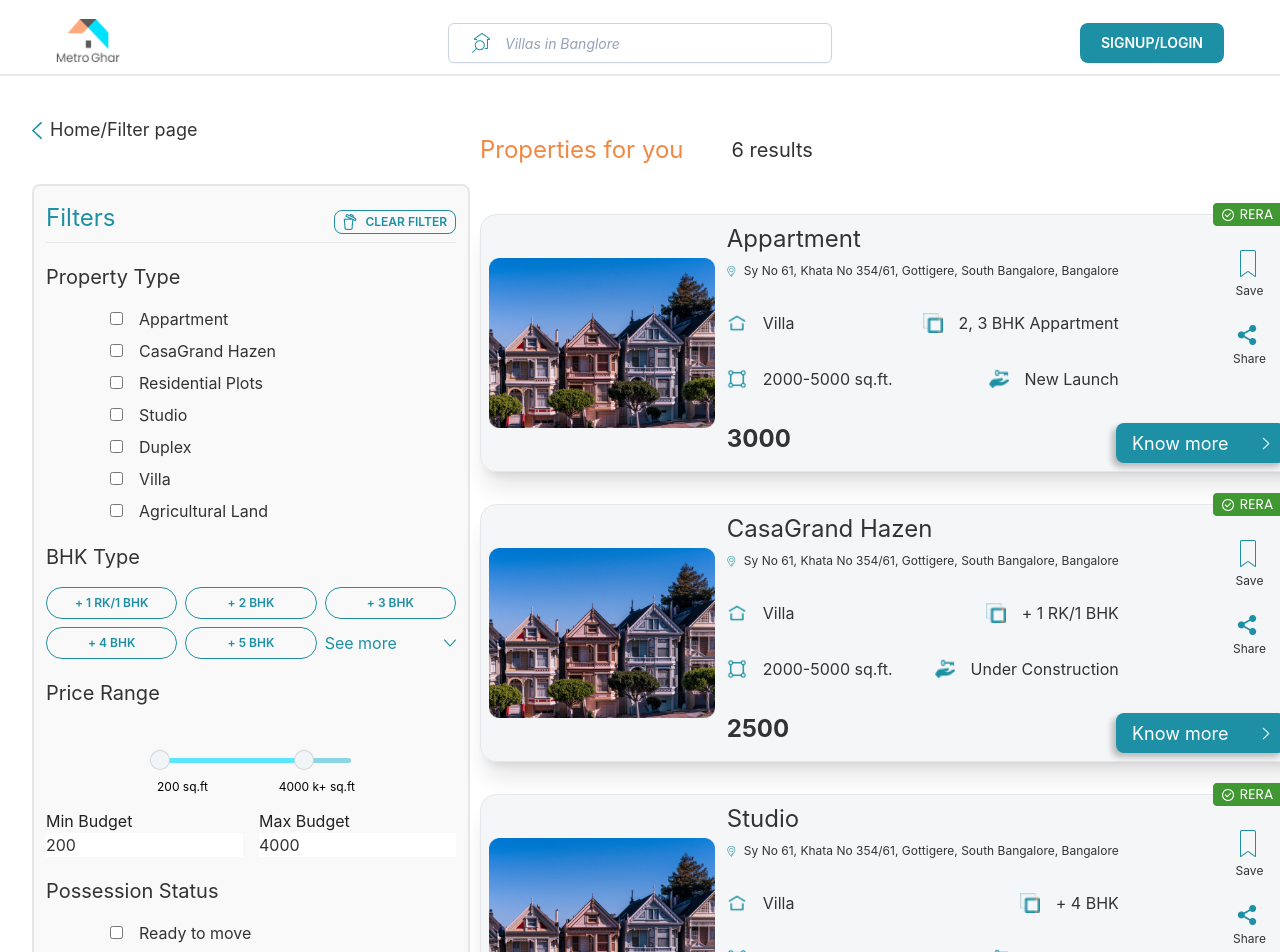
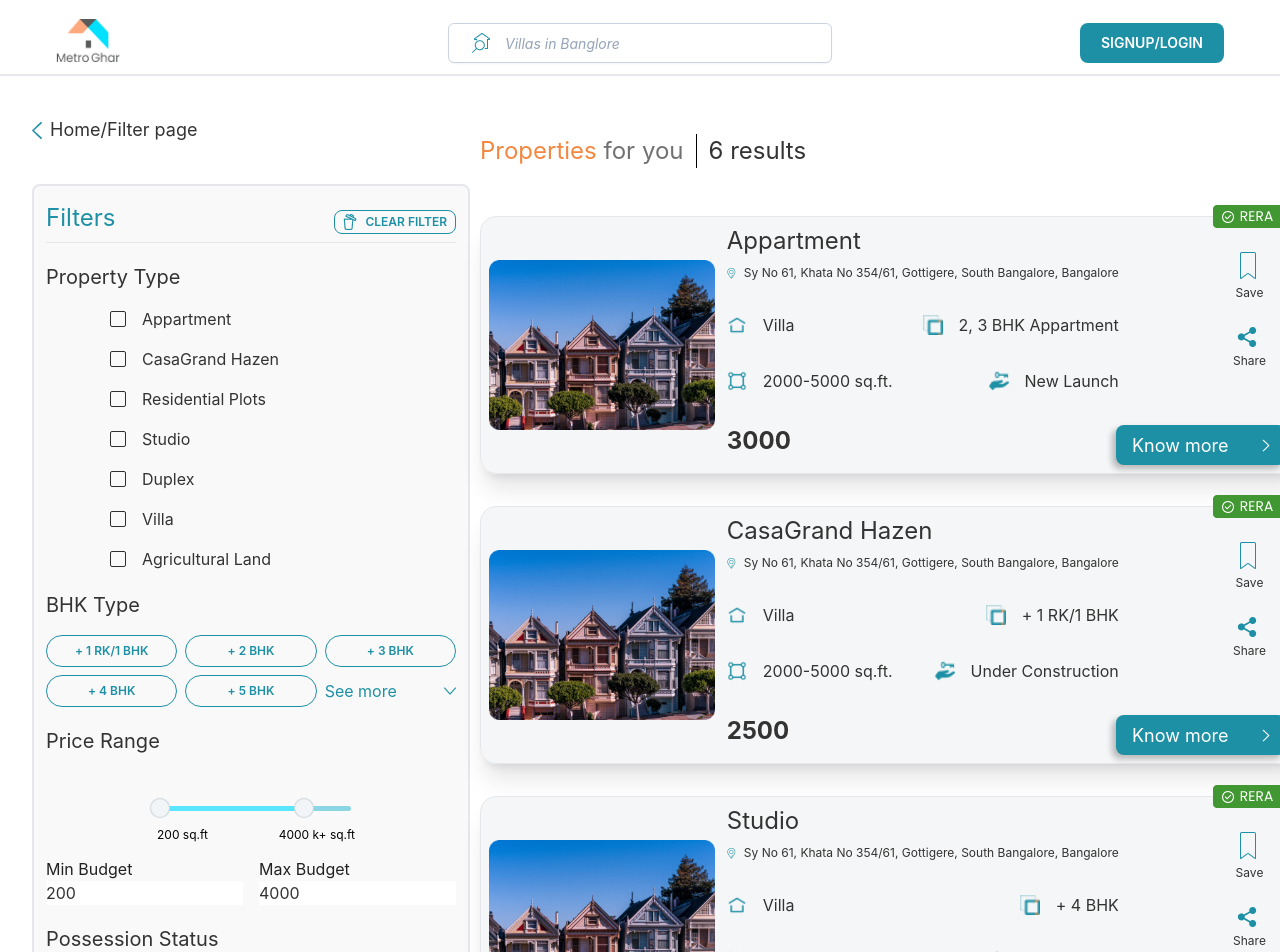
Before and after one commit to Raselshah/E-commerce-filter-system, a React (Create React App) app: page / in a window 1280 px wide. Shown: the top 952 px of the page. Built offline with nearby package versions, Linux system fonts and the light colour scheme.

Commit message:
filter modigy design

```diff
--- a/src/Components/FilterPage/FilterPage.js
+++ b/src/Components/FilterPage/FilterPage.js
@@ -54,39 +54,38 @@ const FilterPage = () => {
 
   const [possessionCheckBox, setPossessionCheckBox] = useState([
     {
-      id: 1,
+      _id: 8,
       search: "Ready to move",
       check: false,
     },
     {
-      id: 2,
+      _id: 9,
       search: "CasaGrand Hazen",
       check: false,
     },
     {
-      id: 3,
+      _id: 10,
       search: "New Launch",
       check: false,
     },
   ]);
 
   const handlePossessionCheckBox = (id) => {
-    setPossessionCheckBox((prev) => {
-      return prev.map((item) => {
-        if (item.id === id) {
-          return { ...item, check: !item.check };
-        } else if (id === 0) {
-          return item.check === false;
-        } else {
-          return { ...item };
-        }
-      });
-    });
+    const checkValue = possessionCheckBox;
+    const changedCheckValue = checkValue.map((item) =>
+      item.search.toLowerCase() === id.toLowerCase()
+        ? { ...item, check: !item.check }
+        : item
+    );
+    setPossessionCheckBox(changedCheckValue);
   };
   const handleCheckBox = (id) => {
+    console.log(id);
     const checkValue = checkBox;
     const changedCheckValue = checkValue.map((item) =>
-      item.id === id ? { ...item, check: !item.check } : item
+      item.search.toLowerCase() === id.toLowerCase()
+        ? { ...item, check: !item.check }
+        : item
     );
     setCheckBox(changedCheckValue);
   };
@@ -126,6 +125,9 @@ const FilterPage = () => {
     // bhkButton filtering data
     let updateData = data.filter((data) => data.square === value);
 
+    if (updateData.length === 0) {
+      setResultsFound(false);
+    }
     setData(updateData);
   };
 
@@ -154,6 +156,7 @@ const FilterPage = () => {
       );
     }
 
+    // Price Range filtering data
     updateData = updateData.filter(
       (item) => item.price >= min && item.price <= max
     );
@@ -191,21 +194,25 @@ const FilterPage = () => {
           </div>
           <h2 className="mt-5 text-xl mb-4">Property Type</h2>
 
-          {checkBox.map((item) => (
-            <div key={item.id} className="pl-16 mt-2">
-              <button onClick={() => handleCheckBox(item.id)} className="">
-                <input
-                  type="checkbox"
-                  value={item.search}
-                  id={item.id}
-                  class="default:ring-2"
-                />
-                <label className="pl-4" htmlFor={item.search}>
-                  {item.search}
-                </label>
-              </button>
-            </div>
-          ))}
+          <div className="products flex flex-col gap-4 pl-16 mt-2">
+            {checkBox.map((item) => (
+              <div key={item.id} className="product">
+                <div
+                  onClick={() => handleCheckBox(item.search)}
+                  className="productInput"
+                >
+                  <input type="checkbox" id={item.id} />
+                  {item.check && (
+                    <>
+                      <div className="productInputBefore"></div>
+                      <div className="productInputAfter">✔</div>
+                    </>
+                  )}
+                </div>
+                <label htmlFor={item.id}>{item.search}</label>
+              </div>
+            ))}
+          </div>
 
           <h2 className="mt-5 text-xl mb-4"> BHK Type</h2>
           <div className="grid grid-cols-3 gap-2 justify-between items-center">
@@ -281,7 +288,27 @@ const FilterPage = () => {
           </div>
           <h2 className="mt-5 text-xl mb-4">Possession Status</h2>
 
-          {possessionCheckBox.map((item) => (
+          <div className="products flex flex-col gap-4 pl-16 mt-2">
+            {possessionCheckBox.map((items) => (
+              <div key={items._id} className="product">
+                <div
+                  onClick={() => handlePossessionCheckBox(items.search)}
+                  className="productInput"
+                >
+                  <input type="checkbox" id={items._id} />
+                  {items.check && (
+                    <>
+                      <div className="productInputBefore"></div>
+                      <div className="productInputAfter">✔</div>
+                    </>
+                  )}
+                </div>
+                <label htmlFor={items._id}>{items.search}</label>
+              </div>
+            ))}
+          </div>
+
+          {/* {possessionCheckBox.map((item) => (
             <div key={item.id} className="pl-16 mt-2">
               <button
                 onClick={() => handlePossessionCheckBox(item.id)}
@@ -298,7 +325,7 @@ const FilterPage = () => {
                 </label>
               </button>
             </div>
-          ))}
+          ))} */}
 
           <div tabIndex={0} className="collapse collapse-arrow ">
             <div className="collapse-title text-xl">Amenities</div>
@@ -321,11 +348,15 @@ const FilterPage = () => {
         </div>
 
         <div className="col-span-2 card-area w-full">
-          <div className="flex justify-start gap-x-12 items-center mt-[-50px]">
+          <div className="flex justify-start gap-x-3 items-center mt-[-50px]">
             {" "}
-            <h2 className="text-2xl text-secondary">Properties for you</h2>
-            <p className="text-xl">{data.length} results</p>
+            <h2 className="text-2xl text-secondary">
+              Properties <span className="text-accent">for you</span>
+            </h2>
+            <div className="b-left"></div>
+            <p className="text-2xl">{data.length} results</p>
           </div>
+
           <div className="mt-4 flex gap-x-4 flex-row">
             {checkBox?.map((item) => {
               if (item.check) {
@@ -346,6 +377,7 @@ const FilterPage = () => {
               }
             })}
           </div>
+          {result ? "" : <p className="text-center">No result found...</p>}
           <ProductCard newData={data} />
         </div>
       </div>
--- a/src/Components/Style/Style.css
+++ b/src/Components/Style/Style.css
@@ -156,3 +156,49 @@
   background: #bddfe5;
   border-top: 3px solid #1e91a5a7;
 }
+.b-left {
+  border-left: 1px solid #000000;
+
+  height: 34px;
+}
+
+.product {
+  display: flex;
+  align-items: center;
+  gap: 1rem;
+}
+.productInput {
+  height: 1rem;
+  width: 1rem;
+  border: 1px solid rgb(48, 47, 47);
+  border-radius: 2px;
+  position: relative;
+}
+.productInputBefore {
+  position: absolute;
+  top: 0;
+  left: 0;
+  right: 0;
+  bottom: 0;
+  background-color: #4d5454;
+  z-index: 1;
+}
+.productInputAfter {
+  position: absolute;
+  top: 0;
+  left: 0;
+  right: 0;
+  bottom: 0;
+  color: white;
+  display: flex;
+  align-items: center;
+  justify-content: center;
+  z-index: 2;
+}
+.productInput > input {
+  appearance: none;
+}
+.productInput,
+.product > label {
+  cursor: pointer;
+}
```
